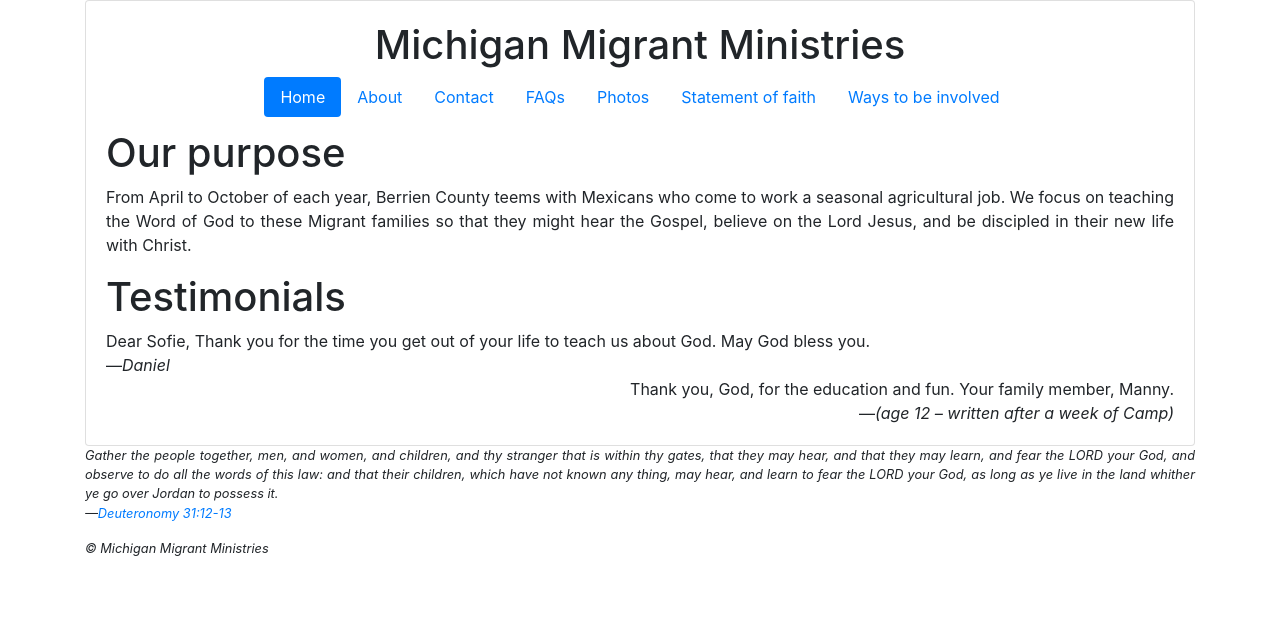
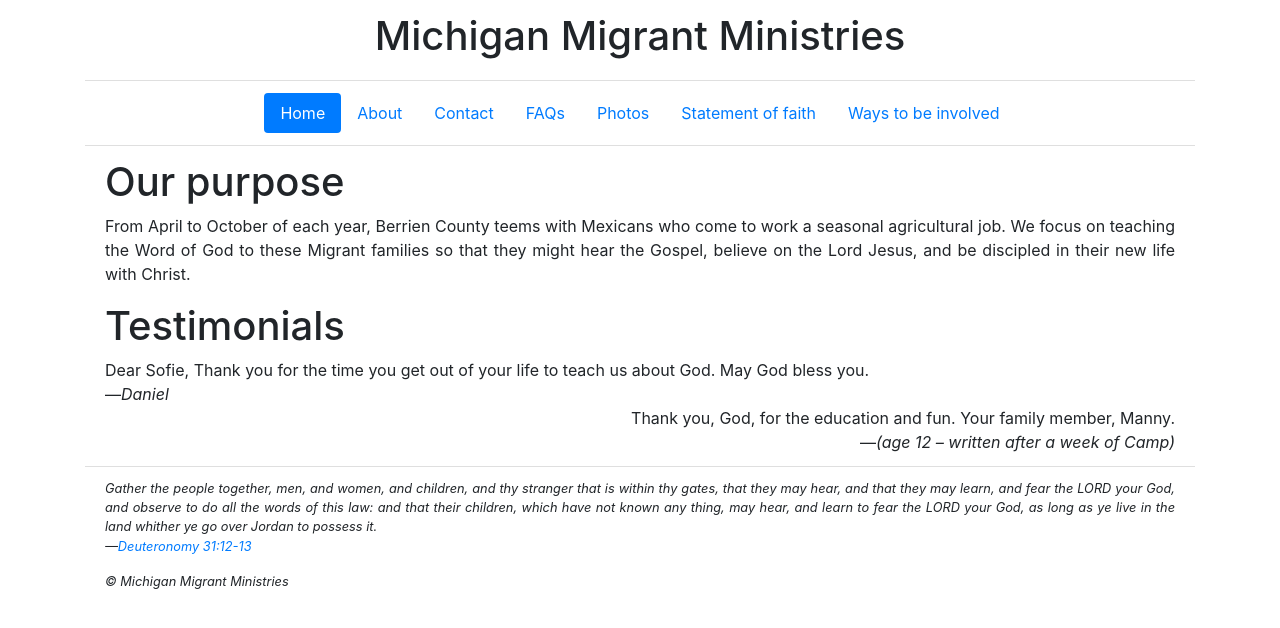
Before and after one commit to michigan-migrant-ministries/website, a Jekyll site: the page built from _pages/home.html, in a window 1280 px wide. Shown: the top 628 px of the page. Built offline with Jekyll 4.4.1, drawn with Linux system fonts in a browser that asks for light colours.

Commit message:
Use horizontal lines to break up the page instead of a card

```diff
--- a/_layouts/default.html
+++ b/_layouts/default.html
@@ -17,18 +17,20 @@
   </head>
   <body class="text-justify">
     <div class="container">
-      <div class="card">
-        <div class="card-body">
-          <div class="card-title">
-            {% include header.html %}
-            {% include navigation.html %}
-          </div>
-          <div class="card-text">
-            {{ content }}
-          </div>
+      <div class="list-group list-group-flush">
+        <div class="list-group-item">
+          {% include header.html %}
+        </div>
+        <div class="list-group-item">
+          {% include navigation.html %}
+        </div>
+        <div class="list-group-item">
+          {{ content }}
+        </div>
+        <div class="list-group-item">
+          {% include footer.html %}
         </div>
       </div>
-      {% include footer.html %}
     </div>
 
     <script src="https://code.jquery.com/jquery-3.4.1.slim.min.js" integrity="sha384-J6qa4849blE2+poT4WnyKhv5vZF5SrPo0iEjwBvKU7imGFAV0wwj1yYfoRSJoZ+n" crossorigin="anonymous"></script>
```
